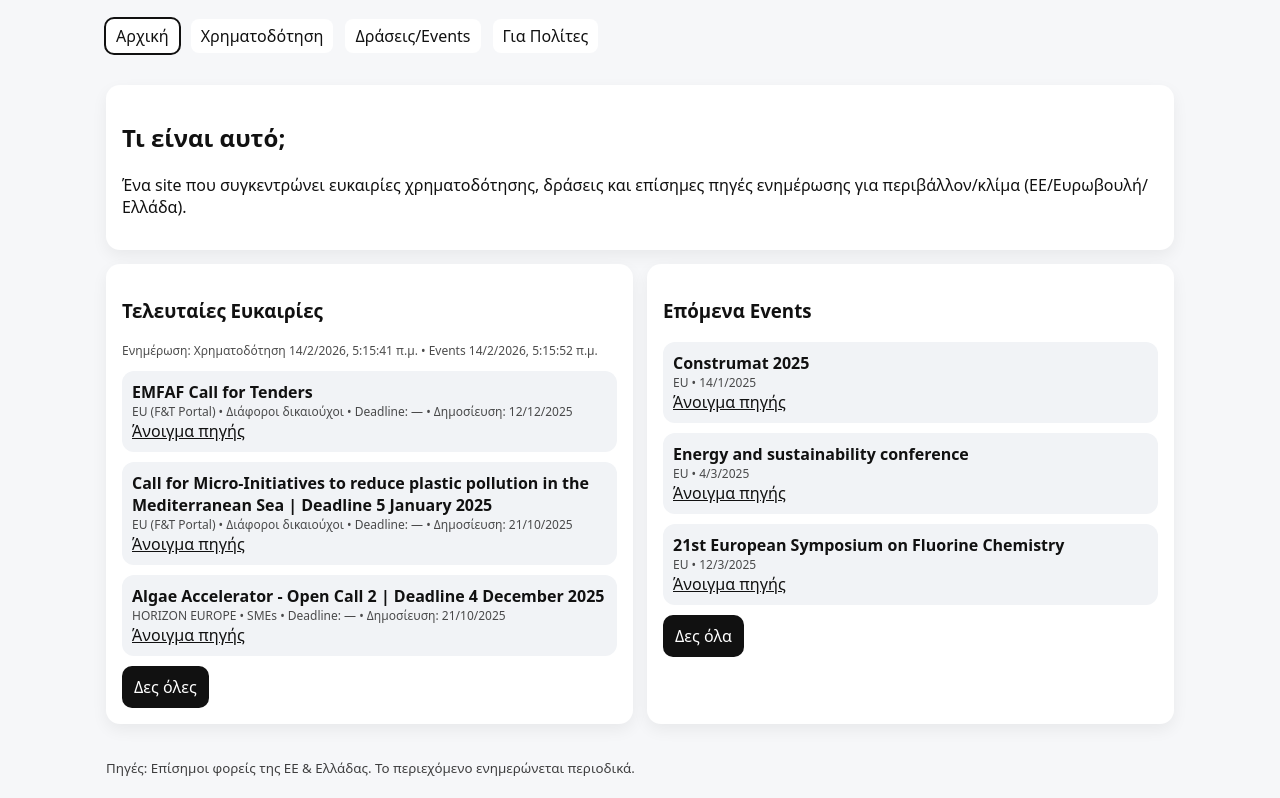
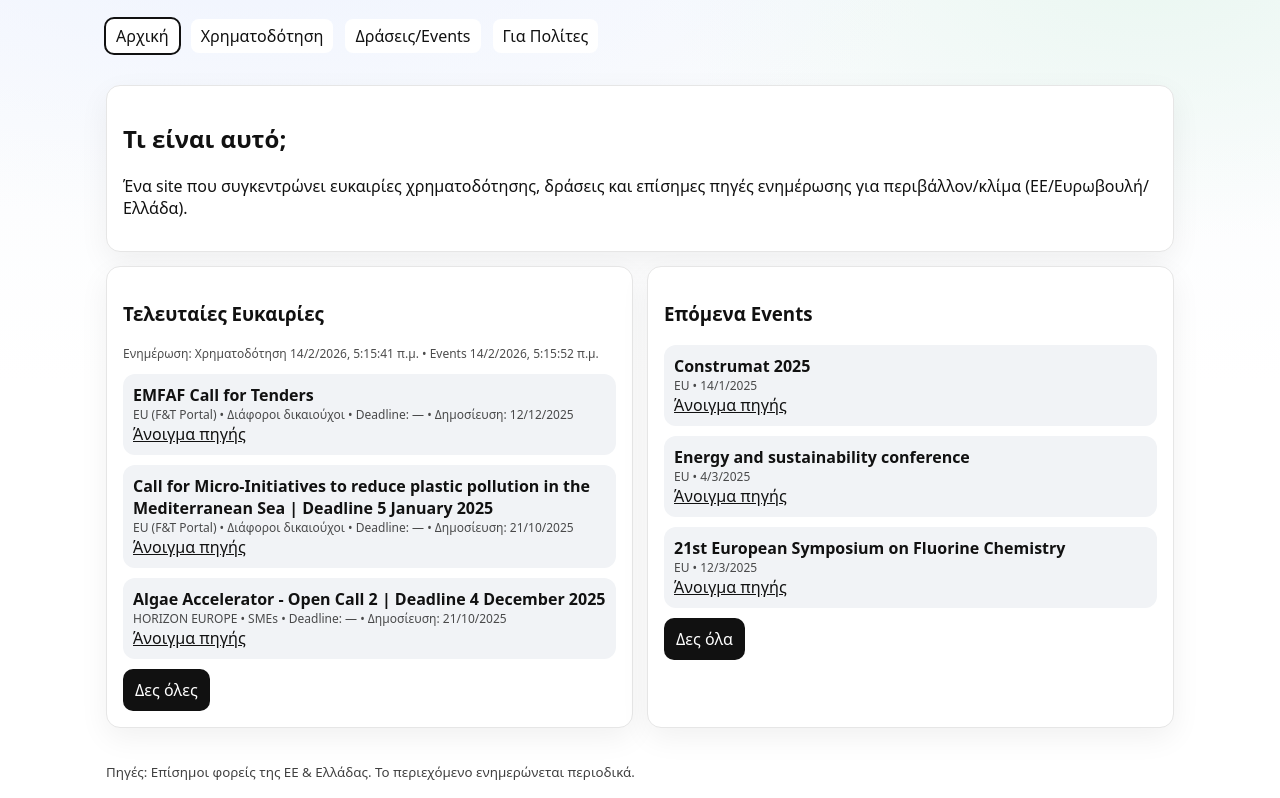
Before and after one commit to kgjeep/eu-green-info-site, a plain HTML site: page index.html in a window 1280 px wide. Shown: the part 129-927 px from the top of the page. Drawn offline with Linux system fonts and the light colour scheme.

Commit message:
Improve site background and cards

```diff
--- a/assets/css/style.css
+++ b/assets/css/style.css
@@ -39,3 +39,26 @@ body { font-family: system-ui, Arial; margin: 0; background: #f6f7f9; color: #11
   font-size:14px;
   opacity:.85;
 }
+:root{
+  --bg1:#f7f9fc;
+  --bg2:#eef3ff;
+  --card:#ffffff;
+  --border:#e6e6e6;
+}
+
+body{
+  background: radial-gradient(1200px 600px at 20% 0%, var(--bg2), transparent 60%),
+              radial-gradient(900px 500px at 90% 10%, #eaf7f1, transparent 55%),
+              linear-gradient(180deg, var(--bg1), #ffffff 55%);
+}
+
+.card{
+  background: var(--card);
+  border: 1px solid var(--border);
+  box-shadow: 0 10px 30px rgba(0,0,0,.06);
+}
+
+.brandbar{
+  background: rgba(255,255,255,.8);
+  backdrop-filter: blur(8px);
+}
```
